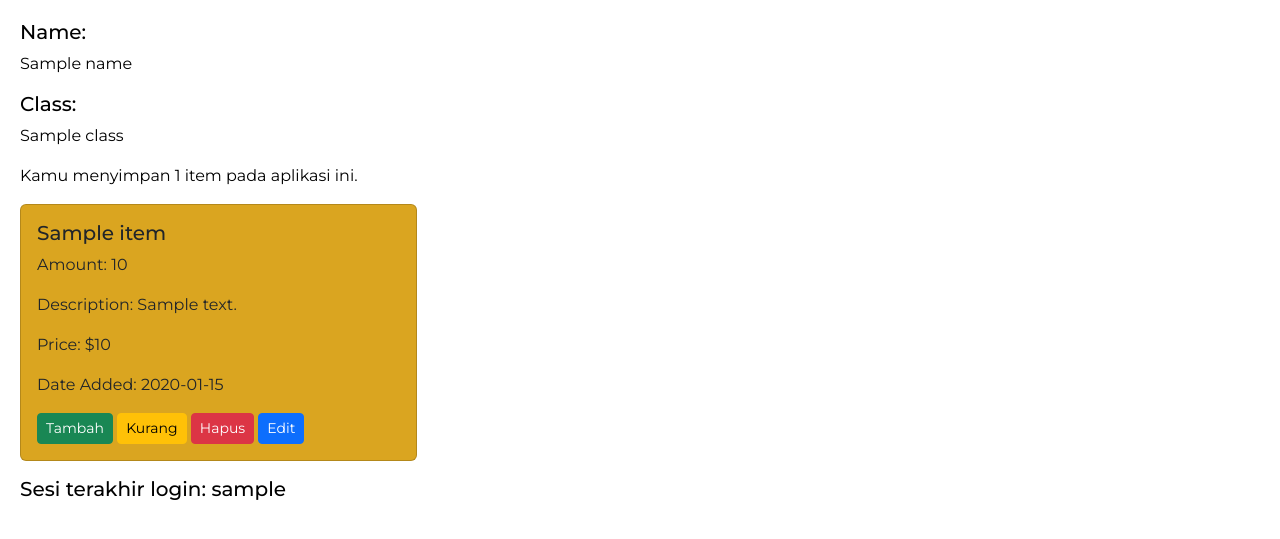
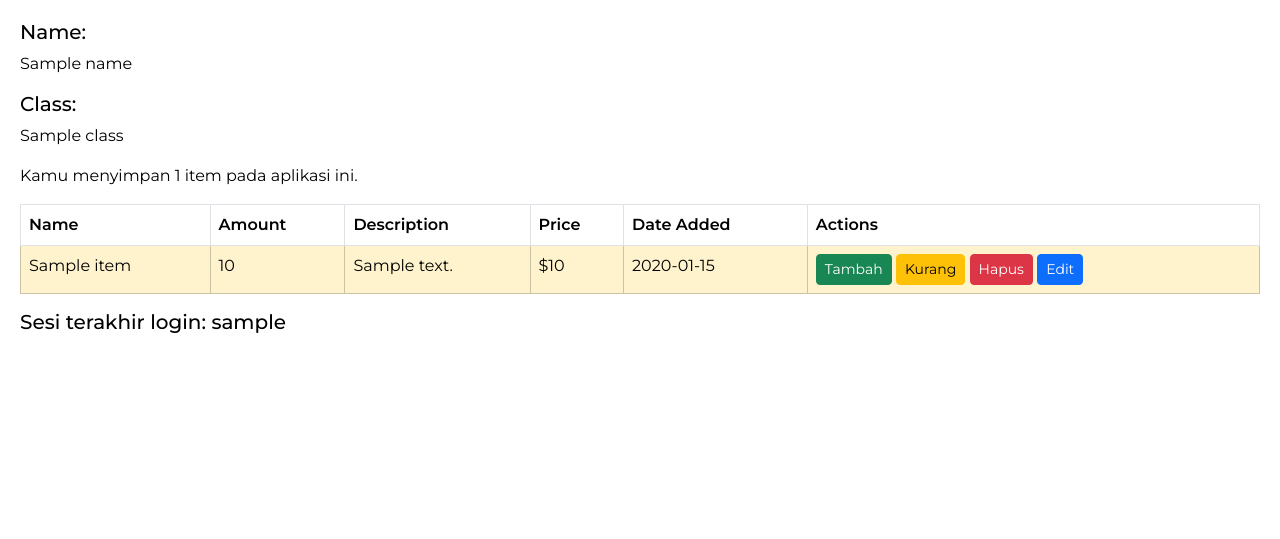
Before and after one commit to shanahandnlf/hanshop, a Django app: template main/templates/main.html in a window 1280 px wide. Shown: the part 56-595 px from the top of the page. Run offline with Django 4.2, Linux system fonts and the light colour scheme; tables that the repository leaves empty hold one stand-in row (values such as "Sample post"); the template is opened without the code that fills it: values that come from a table or form of the project are taken from there, most other values are stand-ins (such as "Sample title", 1, 10 or a date in 2020).

Commit message:
tugas 5 selesai

```diff
--- a/main/templates/main.html
+++ b/main/templates/main.html
@@ -11,38 +11,36 @@
 
         {% comment %} Berikut cara memperlihatkan data produk di bawah baris ini {% endcomment %}
 
-        <p>Kamu menyimpan {{total_amount}} item pada aplikasi ini.</p>
-        <div class="row">
-            {% for item in items %}
-                <div class="col-md-4 mb-3{% if forloop.last %} last-card{% endif %}">
-                    <div class="card custom-card">
-                        <div class="card-body">
-                            <h5 class="card-title">{{ item.name }}</h5>
-                            <p class="card-text">Amount: {{ item.amount }}</p>
-                            <p class="card-text">Description: {{ item.description }}</p>
-                            <p class="card-text">Price: ${{ item.price }}</p>
-                            <p class="card-text">Date Added: {{ item.date_added|date:"Y-m-d" }}</p>
+        <p>Kamu menyimpan {{ total_amount }} item pada aplikasi ini.</p>
+        <table class="table table-bordered">
+            <thead>
+                <tr>
+                    <th>Name</th>
+                    <th>Amount</th>
+                    <th>Description</th>
+                    <th>Price</th>
+                    <th>Date Added</th>
+                    <th>Actions</th>
+                </tr>
+            </thead>
+            <tbody>
+                {% for item in items %}
+                    <tr class="{% if forloop.last %}table-warning{% endif %}">
+                        <td>{{ item.name }}</td>
+                        <td>{{ item.amount }}</td>
+                        <td>{{ item.description }}</td>
+                        <td>${{ item.price }}</td>
+                        <td>{{ item.date_added|date:"Y-m-d" }}</td>
+                        <td>
                             <a href="{% url 'main:add_item' item.id %}" class="btn btn-success btn-sm">Tambah</a>
                             <a href="{% url 'main:subtract_item' item.id %}" class="btn btn-warning btn-sm">Kurang</a>
                             <a href="{% url 'main:delete_item' item.id %}" class="btn btn-danger btn-sm">Hapus</a>
                             <a href="{% url 'main:edit_item' item.id %}" class="btn btn-primary btn-sm">Edit</a>
-                        </div>
-                    </div>
-                </div>
-            {% endfor %}
-        </div>
-
-        <style>
-            .custom-card {
-                height: 100%; /* Set a fixed height for all cards */
-            }
-            .last-card .card {
-                background-color: goldenrod;
-            }
-        </style>
-
-
-
+                        </td>
+                    </tr>
+                {% endfor %}
+            </tbody>
+        </table>
 
 
     <h5>Sesi terakhir login: {{ last_login }}</h5>
```
Also changed, not shown: README.md.
